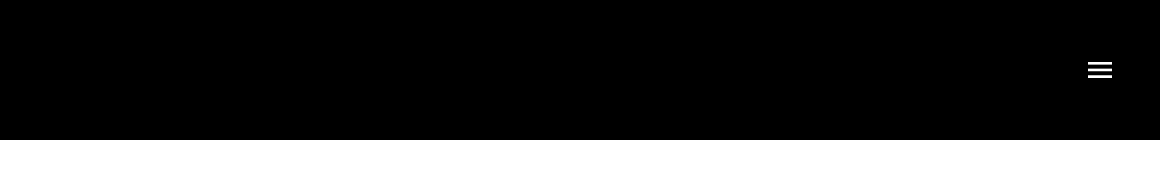
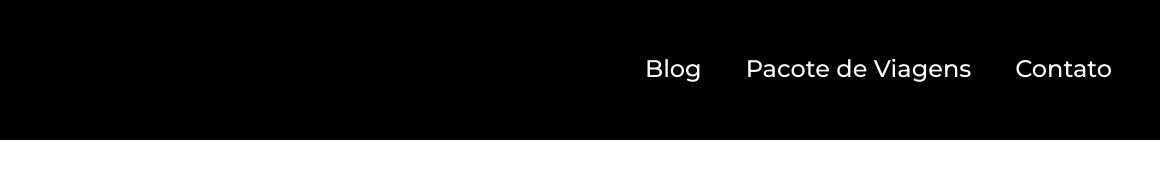
Before and after one commit to INUSKULL/jornada-viagens, a plain HTML site: page index.html in a window 1280 px wide. Shown: the full height of the page, 120-1280 px from the left. Drawn offline with Linux system fonts and the light colour scheme.

Commit message:
adiciona adaptação de estilos para tablet

```diff
--- a/Css/header.css
+++ b/Css/header.css
@@ -43,4 +43,32 @@
 .list-links li a {
  color: var(--text-secondary-color);
  text-decoration: none;
+ font-weight: var(--menu-text-weight);
+ font-size: 24px;
 }
+
+@media screen and (min-width: 768px) {
+    .navegation-menu{
+        margin-top: 0;
+        width: 467px;
+    }
+
+    .navegation-menu label{
+        display: none;
+    }
+
+    .navegation-menu nav{
+        display: block;
+    }
+
+    .navegation-menu ul{
+        display: flex;
+        align-items: center;
+        justify-content: space-between;
+        padding: 0;
+    }
+
+    .navegation-menu ul li{
+        margin: 0;
+    }
+}
```
